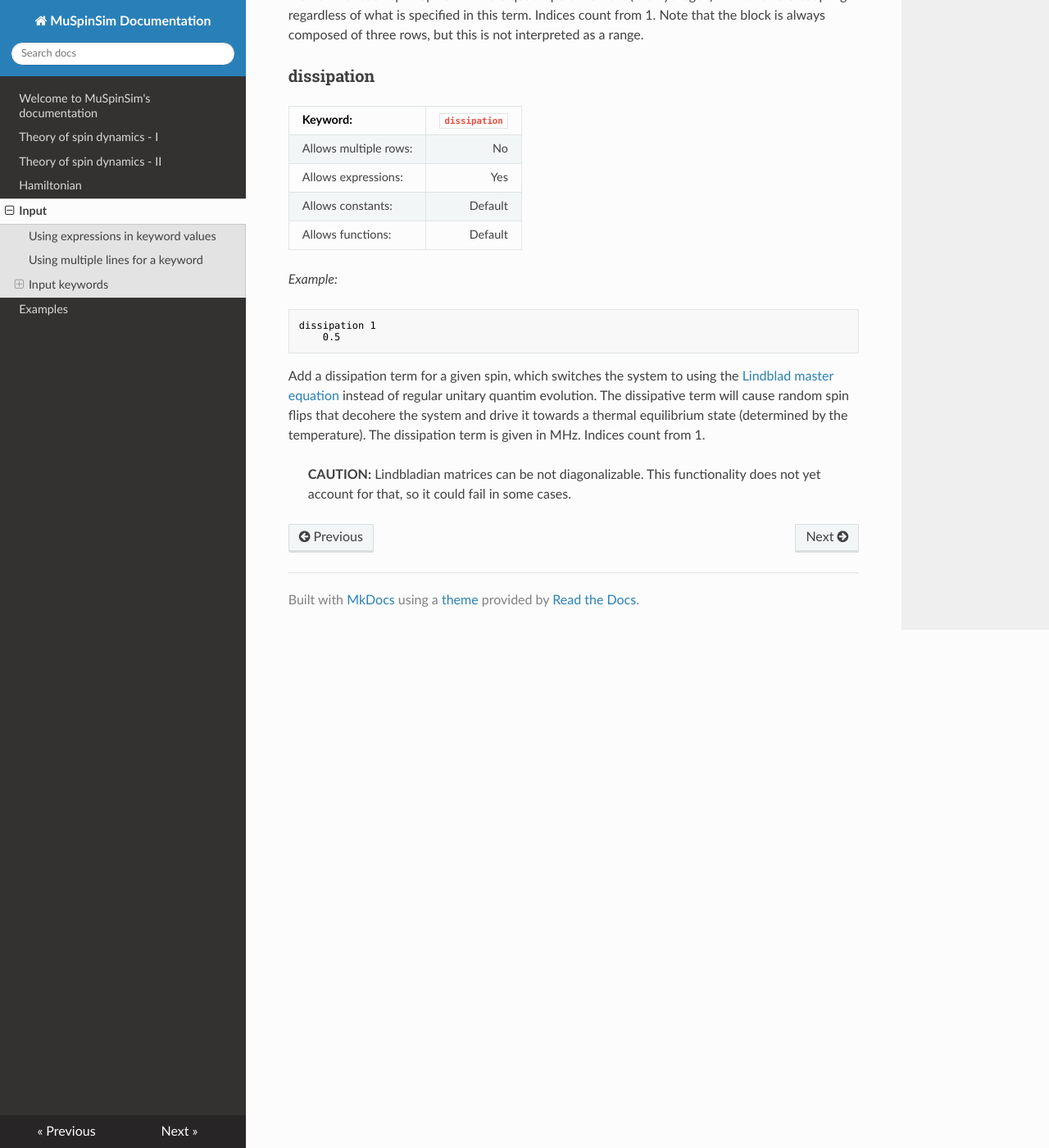
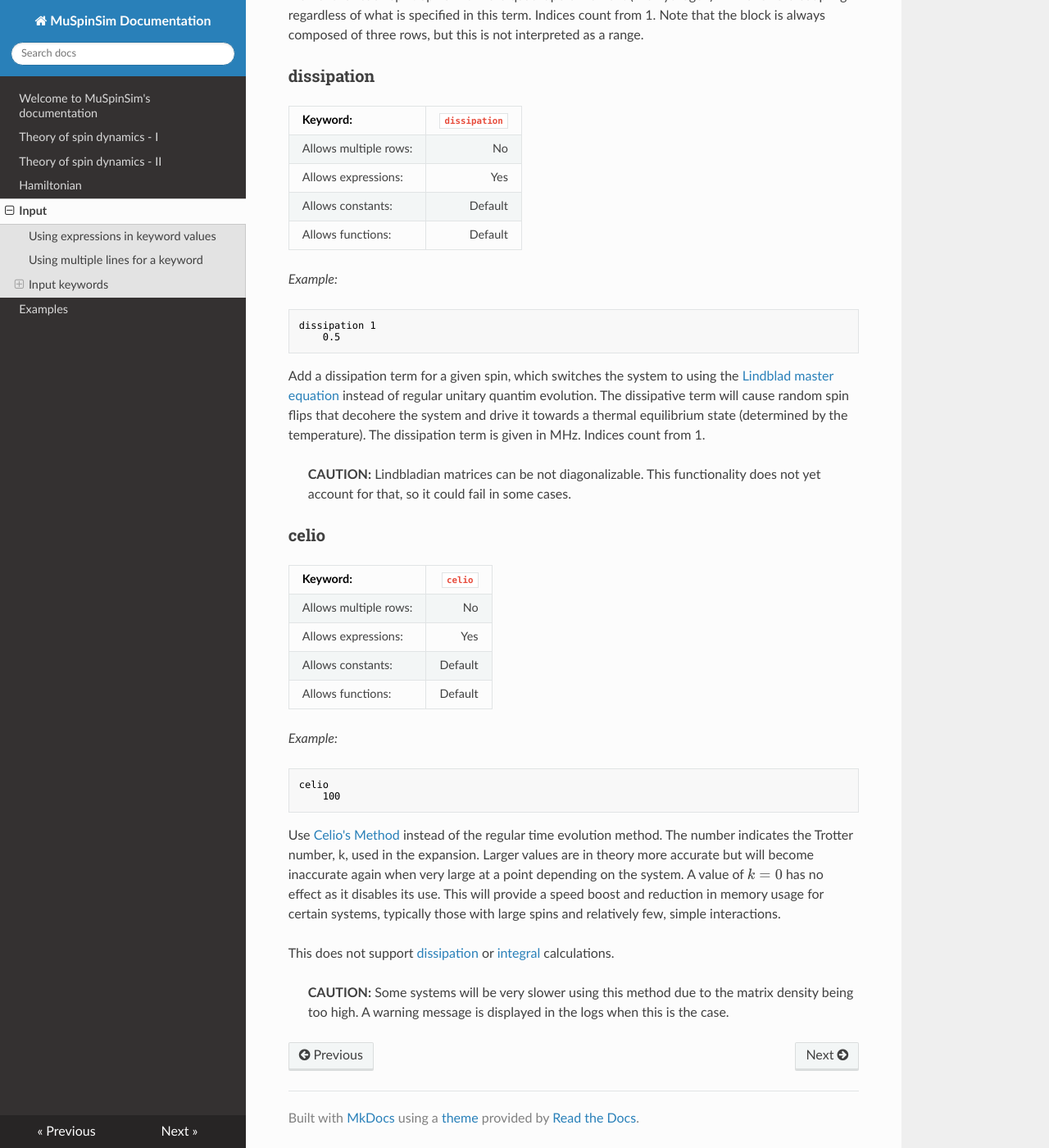
Before and after one commit to muon-spectroscopy-computational-project/muspinsim, an MkDocs documentation site: the page built from docs/docs/input.md, in a window 1280 px wide and 1400 px high, scrolled down 12722 px. Shown: the whole window at 82% size. Built offline with MkDocs 1.6.1, drawn with Linux system fonts in a browser that asks for light colours; nearby versions of some CDN libraries.

Commit message:
Add celio parameter to input page

````diff
--- a/docs/docs/input.md
+++ b/docs/docs/input.md
@@ -434,3 +434,24 @@ dissipation 1
 Add a dissipation term for a given spin, which switches the system to using the [Lindblad master equation](./theory_2.md#the-lindblad-master-equation) instead of regular unitary quantim evolution. The dissipative term will cause random spin flips that decohere the system and drive it towards a thermal equilibrium state (determined by the temperature). The dissipation term is given in MHz. Indices count from 1.
 
 > **CAUTION:** Lindbladian matrices can be not diagonalizable. This functionality does not yet account for that, so it could fail in some cases.
+
+### celio
+| Keyword:              | `celio`       |
+|-----------------------|--------------:|
+| Allows multiple rows: |            No |
+| Allows expressions:   |           Yes |
+| Allows constants:     |       Default |
+| Allows functions:     |       Default |
+
+*Example:*
+```plaintext
+celio
+    100
+```
+
+
+Use [Celio's Method](./theory_2.md#celios-method) instead of the regular time evolution method. The number indicates the Trotter number, k, used in the expansion. Larger values are in theory more accurate but will become inaccurate again when very large at a point depending on the system. A value of $k = 0$ has no effect as it disables its use. This will provide a speed boost and reduction in memory usage for certain systems, typically those with large spins and relatively few, simple interactions.
+
+This does not support [dissipation](#dissipation) or [integral](#y_axis) calculations.
+
+> **CAUTION:** Some systems will be very slower using this method due to the matrix density being too high. A warning message is displayed in the logs when this is the case.
````
